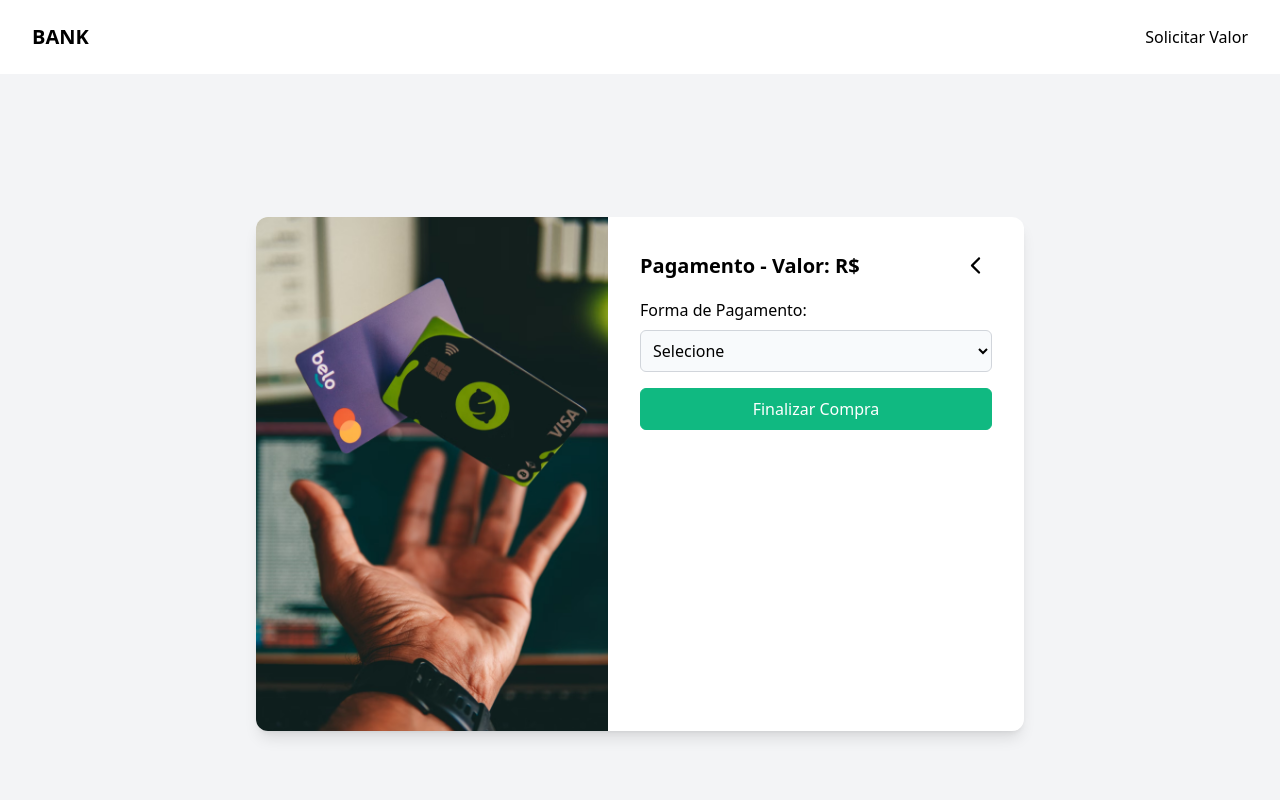
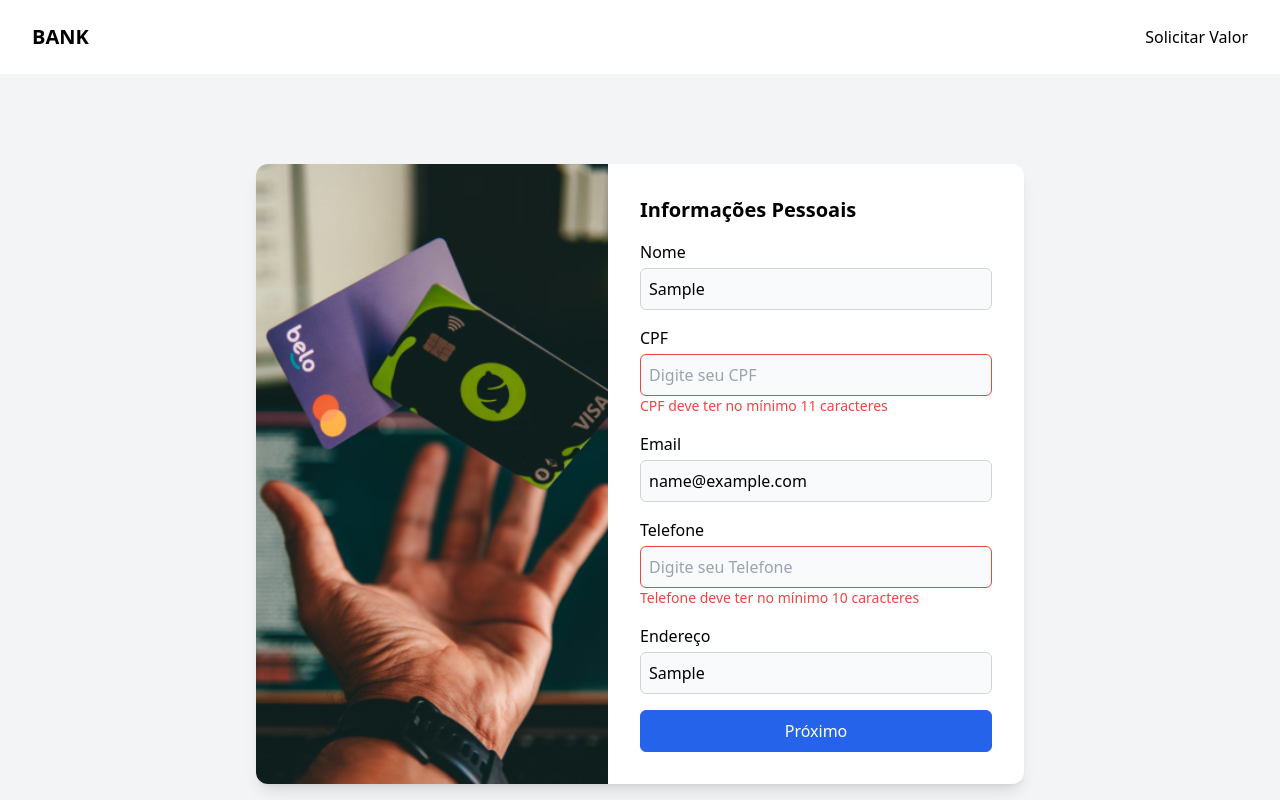
Before and after one commit to Emaus-Leonardo/checkout-app, a Gatsby site: page /Checkout in a window 1280 px wide. Both pictures are taken after typing "Sample", "Sample", "name@example.com", "Sample", "Sample" into the empty fields and a click on the button "Próximo". Shown: the top 800 px of the page. Built offline with nearby package versions, Linux system fonts and the light colour scheme; Gatsby itself is replaced by a stand-in of ours.

Commit message:
refatorando codigo e adicionando useForm junto de Zod

```diff
--- a/package.json
+++ b/package.json
@@ -15,12 +15,14 @@
     "clean": "gatsby clean"
   },
   "dependencies": {
+    "@hookform/resolvers": "^3.9.0",
     "autoprefixer": "^10.4.20",
     "gatsby": "^5.13.7",
     "gatsby-plugin-postcss": "^6.13.1",
     "postcss": "^8.4.47",
     "react": "^18.2.0",
     "react-dom": "^18.2.0",
+    "react-hook-form": "^7.53.0",
     "react-icons": "^5.3.0",
     "react-input-mask": "^2.0.4",
     "react-router-dom": "^6.26.2",
--- /dev/null
+++ b/src/components/InputField.js
@@ -0,0 +1,21 @@
+import React from "react";
+
+const InputField = ({ label, type, name, register, error, placeholder }) => (
+  <div className="flex flex-col">
+    <label htmlFor={name} className="mb-1 capitalize">
+      {label}
+    </label>
+    <input
+      type={type}
+      id={name}
+      {...register(name)}
+      className={`border p-2 w-full outline-none rounded-md bg-slate-50 ${
+        error ? "border-red-500" : "border-gray-300"
+      }`}
+      placeholder={placeholder}
+    />
+    {error && <span className="text-red-500 text-sm">{error.message}</span>}
+  </div>
+);
+
+export default InputField;
--- a/src/pages/Checkout.js
+++ b/src/pages/Checkout.js
@@ -3,10 +3,12 @@ import { IoIosArrowBack } from "react-icons/io";
 import InputMask from "react-input-mask";
 import { navigate } from "gatsby";
 import { z } from "zod";
+import { useForm, Controller } from "react-hook-form";
+import { zodResolver } from "@hookform/resolvers/zod";
 
 import pagamentoImg from "../images/pagamentoImg.png";
 import LoadingScreen from "../components/LoadingScreen";
-import InputField from "../components/InputFiel";
+import InputField from "../components/InputField";
 
 const personalInfoSchema = z.object({
   nome: z.string().min(1, "Nome é obrigatório"),
@@ -31,27 +33,32 @@ const paymentInfoSchema = z.object({
     .optional(),
 });
 
-const initialFormData = {
-  nome: "",
-  cpf: "",
-  email: "",
-  telefone: "",
-  endereco: "",
-  pagamento: "",
-  cartao: { numero: "", titular: "", vencimento: "", cvv: "" },
-};
-
-// Mascara dos inputs
-const MaskedInputField = ({ label, name, mask, value, onChange, error, placeholder, }) => (
+// Componente de Campo com Máscara
+const MaskedInputField = ({
+  label,
+  name,
+  control,
+  mask,
+  error,
+  placeholder,
+}) => (
   <div className="flex flex-col">
     <label htmlFor={name} className="mb-1 capitalize">
       {label}
     </label>
-    <InputMask mask={mask} value={value} onChange={onChange}>
+    <Controller
+      name={name}
+      control={control}
+      render={({ field }) => (
+        <InputMask
+          mask={mask}
+          value={field.value}
+          onChange={field.onChange}
+          onBlur={field.onBlur}
+        >
           {() => (
             <input
               type="text"
-          name={name}
               id={name}
               className={`border p-2 w-full outline-none rounded-md bg-slate-50 ${
                 error ? "border-red-500" : "border-gray-300"
@@ -60,62 +67,59 @@ const MaskedInputField = ({ label, name, mask, value, onChange, error, placehold
             />
           )}
         </InputMask>
-    {error && <span className="text-red-500 text-sm">{error}</span>}
+      )}
+    />
+    {error && <span className="text-red-500 text-sm">{error.message}</span>}
   </div>
 );
 
-// Formulario de Informações Pessoais
-const PersonalInfoForm = ({ formData, handleChange, handleNextStep, errors, }) => (
+// Formulário de Informações Pessoais
+const PersonalInfoForm = ({ onSubmit, register, errors, control }) => (
   <div>
     <h1 className="text-xl font-bold mb-4">Informações Pessoais</h1>
-    <form className="flex flex-col gap-4">
+    <form onSubmit={onSubmit} className="flex flex-col gap-4">
       <InputField
         label="Nome"
         type="text"
         name="nome"
-        value={formData.nome}
-        onChange={handleChange}
-        error={errors.nome?._errors[0]}
+        register={register}
+        error={errors.nome}
         placeholder="Digite seu Nome"
       />
       <MaskedInputField
         label="CPF"
         name="cpf"
         mask="999.999.999-99"
-        value={formData.cpf}
-        onChange={handleChange}
-        error={errors.cpf?._errors[0]}
+        control={control}
+        error={errors.cpf}
         placeholder="Digite seu CPF"
       />
       <InputField
         label="Email"
         type="email"
         name="email"
-        value={formData.email}
-        onChange={handleChange}
-        error={errors.email?._errors[0]}
+        register={register}
+        error={errors.email}
         placeholder="Digite seu Email"
       />
       <MaskedInputField
         label="Telefone"
         name="telefone"
         mask="(99) 99999-9999"
-        value={formData.telefone}
-        onChange={handleChange}
-        error={errors.telefone?._errors[0]}
+        control={control}
+        error={errors.telefone}
         placeholder="Digite seu Telefone"
       />
       <InputField
         label="Endereço"
         type="text"
         name="endereco"
-        value={formData.endereco}
-        onChange={handleChange}
-        error={errors.endereco?._errors[0]}
+        register={register}
+        error={errors.endereco}
         placeholder="Digite seu Endereço"
       />
       <button
-        onClick={handleNextStep}
+        type="submit"
         className="bg-blue-600 border border-blue-600 text-white py-2 px-4 w-full font-medium rounded-md hover:bg-transparent hover:text-blue-600 transition-all duration-200"
       >
         Próximo
@@ -124,35 +128,37 @@ const PersonalInfoForm = ({ formData, handleChange, handleNextStep, errors, }) =
   </div>
 );
 
-// Formulario de Pagamento
-const PaymentInfoForm = ({ formData, handleChange, handleSubmit, errors, valor, setStep,}) => (
+// Formulário de Pagamento
+const PaymentInfoForm = ({ onSubmit, register, errors, control, valor, stepBack, watch }) => {
+  const selectedPayment = watch("pagamento");
+
+  return (
     <div>
       <div className="flex justify-between items-center mb-4">
         <div
+          onClick={stepBack}
+          onKeyDown={(e) => (e.key === "Enter" || e.key === " ") && stepBack()}
+          role="button"
+          tabIndex={0}
           className="cursor-pointer order-1 p-1 hover:bg-slate-200 rounded-full transition duration-200 ease-in-out"
-        onClick={() => setStep(1)}
-        onKeyDown={(e) => e.key === "Enter" && setStep(1)}
-        tabIndex={0}
-        role="button"
         >
           <IoIosArrowBack size={25} color="black" />
         </div>
+
         <h1 className="text-xl font-bold">Pagamento - Valor: R${valor}</h1>
       </div>
 
-    <form className="flex flex-col gap-4">
+      <form onSubmit={onSubmit} className="flex flex-col gap-4">
         <div className="flex flex-col">
           <label htmlFor="pagamento" className="block mb-2">
             Forma de Pagamento:
           </label>
           <select
             id="pagamento"
-          name="pagamento"
+            {...register("pagamento")}
             className={`border p-2 w-full outline-none rounded-md bg-slate-50 ${
               errors.pagamento ? "border-red-500" : "border-gray-300"
             }`}
-          value={formData.pagamento}
-          onChange={handleChange}
           >
             <option value="">Selecione</option>
             <option value="cartao">Cartão</option>
@@ -161,52 +167,48 @@ const PaymentInfoForm = ({ formData, handleChange, handleSubmit, errors, valor,
           </select>
           {errors.pagamento && (
             <span className="text-red-500 text-sm">
-            {errors.pagamento._errors[0]}
+              {errors.pagamento.message}
             </span>
           )}
         </div>
 
-      {formData.pagamento === "cartao" && (
+        {selectedPayment === "cartao" && (
           <>
             <MaskedInputField
               label="Número do Cartão"
               name="cartao.numero"
               mask="9999 9999 9999 9999"
-            value={formData.cartao.numero}
-            onChange={handleChange}
-            error={errors.cartao?.numero?._errors[0]}
+              control={control}
+              error={errors.cartao?.numero}
               placeholder="Digite o Número do Cartão"
             />
             <InputField
               label="Nome do Titular"
               type="text"
               name="cartao.titular"
-            value={formData.cartao.titular}
-            onChange={handleChange}
-            error={errors.cartao?.titular?._errors[0]}
+              register={register}
+              error={errors.cartao?.titular}
               placeholder="Nome do Titular"
             />
             <InputField
               label="Data de Vencimento"
               type="date"
               name="cartao.vencimento"
-            value={formData.cartao.vencimento}
-            onChange={handleChange}
-            error={errors.cartao?.vencimento?._errors[0]}
+              register={register}
+              error={errors.cartao?.vencimento}
             />
             <MaskedInputField
               label="CVV"
               name="cartao.cvv"
-            mask="9999"
-            value={formData.cartao.cvv}
-            onChange={handleChange}
-            error={errors.cartao?.cvv?._errors[0]}
+              mask="999"
+              control={control}
+              error={errors.cartao?.cvv}
               placeholder="CVV"
             />
           </>
         )}
         <button
-        onClick={handleSubmit}
+          type="submit"
           className="bg-emerald-500 border border-emerald-500 text-white py-2 px-4 w-full font-medium rounded-md hover:bg-transparent hover:text-emerald-500 transition-all duration-200"
         >
           Finalizar Compra
@@ -214,6 +216,7 @@ const PaymentInfoForm = ({ formData, handleChange, handleSubmit, errors, valor,
       </form>
     </div>
   );
+};
 
 // Componente Main
 const Checkout = ({ location }) => {
@@ -221,54 +224,31 @@ const Checkout = ({ location }) => {
   const valor = queryParams.get("valor");
 
   const [step, setStep] = useState(1);
-  const [errors, setErrors] = useState({});
-  const [formData, setFormData] = useState(initialFormData);
   const [isLoading, setIsLoading] = useState(false);
 
-  const handleChange = (e) => {
-    const { name, value } = e.target;
+  const {
+    handleSubmit,
+    control,
+    register,
+    formState: { errors },
+    reset,
+    watch,
+  } = useForm({
+    resolver: zodResolver(step === 1 ? personalInfoSchema : paymentInfoSchema),
+  });
 
-    if (name.includes("cartao")) {
-      const field = name.split(".")[1];
-      setFormData({
-        ...formData,
-        cartao: { ...formData.cartao, [field]: value },
-      });
-    } else {
-      setFormData({ ...formData, [name]: value });
-    }
+  const onSubmitPersonalInfo = (data) => {
+    console.log("Dados de informações pessoais:", data);
+    setStep(2);
+    reset(data);
   };
 
-  const handleNextStep = (e) => {
-    e.preventDefault();
-    try {
-      personalInfoSchema.parse(formData);
-      setErrors({});
-      setStep(2);
-    } catch (error) {
-      if (error instanceof z.ZodError) {
-        setErrors(error.format());
-      }
-    }
-  };
-
-  const handleSubmit = (e) => {
-    e.preventDefault();
-    try {
-      const validationSchema =
-        formData.pagamento === "cartao"
-          ? paymentInfoSchema
-          : paymentInfoSchema.omit({ cartao: true });
-      validationSchema.parse(formData);
-      setErrors({});
+  const onSubmitPaymentInfo = (data) => {
+    console.log("Dados de pagamento:", data);
     setIsLoading(true);
-
-      setTimeout(() => navigate("/sucesso"), 1000);
-    } catch (error) {
-      if (error instanceof z.ZodError) {
-        setErrors(error.format());
-      }
-    }
+    setTimeout(() => {
+      navigate("/sucesso");
+    }, 1000);
   };
 
   return (
@@ -287,19 +267,20 @@ const Checkout = ({ location }) => {
           <div className="flex-1 p-4 md:p-8">
             {step === 1 ? (
               <PersonalInfoForm
-                formData={formData}
-                handleChange={handleChange}
-                handleNextStep={handleNextStep}
+                onSubmit={handleSubmit(onSubmitPersonalInfo)}
+                register={register}
                 errors={errors}
+                control={control}
               />
             ) : (
               <PaymentInfoForm
-                formData={formData}
-                handleChange={handleChange}
-                handleSubmit={handleSubmit}
+                onSubmit={handleSubmit(onSubmitPaymentInfo)}
+                register={register}
                 errors={errors}
+                control={control}
                 valor={valor}
-                setStep={setStep}
+                stepBack={() => setStep(1)}
+                watch={watch}
               />
             )}
           </div>
```
Also changed, not shown: src/components/InputFiel.js (deleted, +0 -31 lines), 1 other file. Lines whose indentation alone changed are shown as unchanged.
